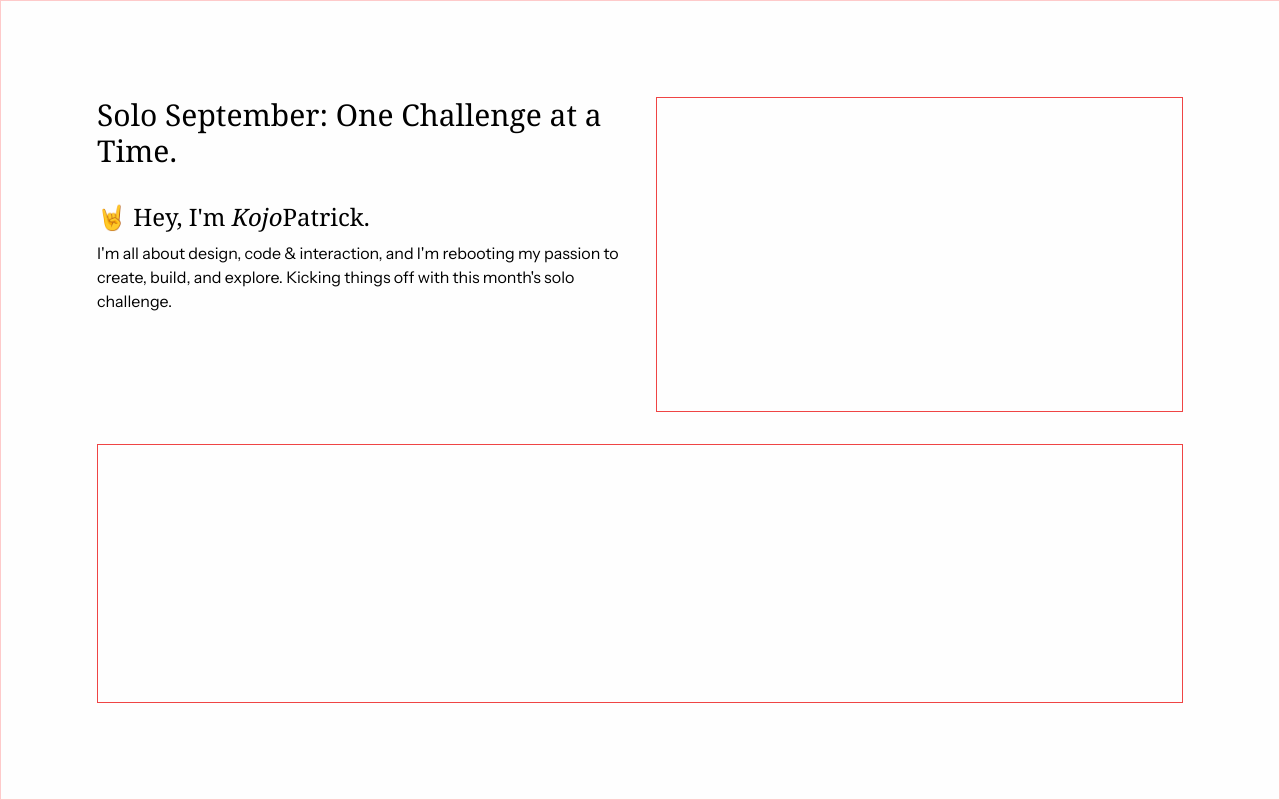
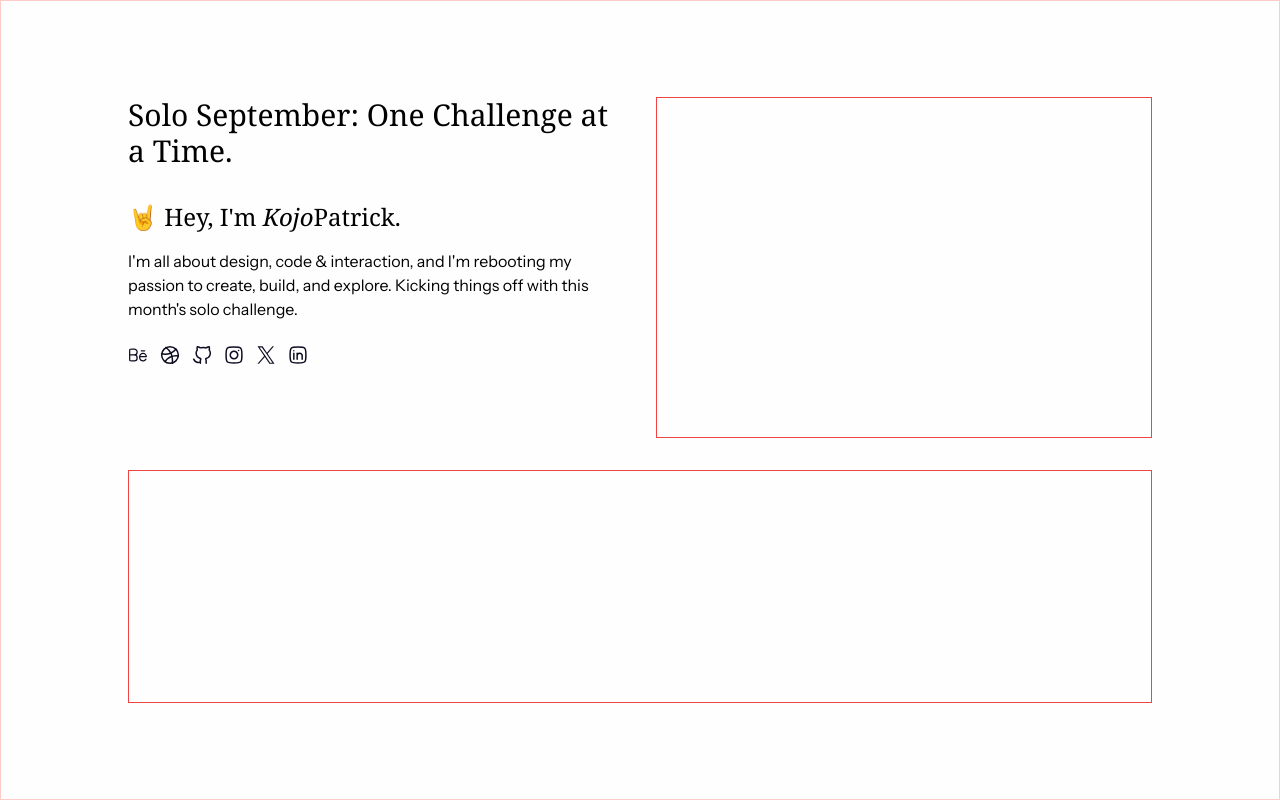
Before and after one commit to thekojopatrick/solo-september, a Next.js app: page / in a window 1280 px wide. Built offline with nearby package versions, Linux system fonts and the light colour scheme.

Commit message:
[wip] add icons and center content

```diff
--- a/src/app/page.tsx
+++ b/src/app/page.tsx
@@ -1,25 +1,46 @@
+import {
+	BehanceIcon,
+	DribbleIcon,
+	GithubIcon,
+	InstagramIcon,
+	LinkedInIcon,
+	XIcon,
+} from '@/components/icons';
+
 export default function Home() {
 	return (
-		<main className='min-h-screen flex gap-8 flex-col p-6 sm:p-24 border border-red-200 sm:grid grid-cols-12'>
+		<main className='min-h-screen p-6 sm:p-24 border border-red-200 flex justify-center '>
+			<section className='container max-w-screen-lg w-full sm:grid grid-cols-12 flex gap-8 flex-col'>
 				<div className='z-10 w-full max-w-xl flex flex-col gap-8 col-span-6'>
 					<h2 className='font-serif text-3xl'>
 						Solo September: One Challenge at a Time.
 					</h2>
 					<div className='space-y-2'>
+						<div className='flex flex-col gap-4'>
 							<h1 className='font-serif text-2xl'>
 								🤘 Hey, I&apos;m <span className='italic'>Kojo</span>Patrick.
 							</h1>
-					<p className=''>
+							<p className='mb-4'>
 								I&apos;m all about design, code & interaction, and I&apos;m
-						rebooting my passion to create, build, and explore. Kicking things
-						off with this month&apos;s solo challenge.
+								rebooting my passion to create, build, and explore. Kicking
+								things off with this month&apos;s solo challenge.
 							</p>
+						</div>
+						<div className='flex flex-row gap-3 items-center mt-8'>
+							<BehanceIcon />
+							<DribbleIcon />
+							<GithubIcon />
+							<InstagramIcon />
+							<XIcon />
+							<LinkedInIcon />
+						</div>
 					</div>
 				</div>
 
 				<div className='col-span-6 border border-red-500 min-h-40'></div>
 
 				<div className='mb-32 min-h-40 col-span-full h-full grid text-center lg:mb-0 lg:w-full lg:grid-cols-4 lg:text-left border border-red-500'></div>
+			</section>
 		</main>
 	);
 }
--- /dev/null
+++ b/src/components/icons/behance.tsx
@@ -0,0 +1,23 @@
+import React from 'react';
+
+const BehanceIcon = () => {
+	return (
+		<svg
+			width='20'
+			height='20'
+			viewBox='0 0 20 20'
+			fill='none'
+			xmlns='http://www.w3.org/2000/svg'
+		>
+			<path
+				d='M1.6665 9.99999H6.354M16.6665 5.83332H13.3332M11.6665 11.6667H18.3332C18.3332 9.96582 16.8415 8.33332 14.9998 8.33332C13.1582 8.33332 11.6665 9.96582 11.6665 11.6667ZM11.6665 11.6667V12.5C11.6662 13.234 11.9082 13.9476 12.355 14.53C12.8017 15.1124 13.4282 15.5311 14.1372 15.7211C14.8462 15.911 15.5981 15.8616 16.2762 15.5806C16.9543 15.2995 17.5206 14.8025 17.8873 14.1667M6.1665 4.16666H3.33317C2.54734 4.16666 2.15484 4.16666 1.91067 4.41082C1.6665 4.65499 1.6665 5.04749 1.6665 5.83332V14.1667C1.6665 14.9525 1.6665 15.345 1.91067 15.5892C2.15484 15.8333 2.54734 15.8333 3.33317 15.8333H6.1665C7.82317 15.8333 9.1665 14.5275 9.1665 12.9167C9.1665 11.3058 7.82317 9.99999 6.1665 9.99999C7.82317 9.99999 9.1665 8.69416 9.1665 7.08332C9.1665 5.47249 7.82317 4.16666 6.1665 4.16666Z'
+				stroke='#0D0C22'
+				stroke-width='1.25'
+				stroke-linecap='round'
+				stroke-linejoin='round'
+			/>
+		</svg>
+	);
+};
+
+export default BehanceIcon;
--- /dev/null
+++ b/src/components/icons/dribbble.tsx
@@ -0,0 +1,37 @@
+import React from 'react';
+
+const DribbbleIcon = () => {
+	return (
+		<svg
+			width='20'
+			height='20'
+			viewBox='0 0 20 20'
+			fill='none'
+			xmlns='http://www.w3.org/2000/svg'
+		>
+			<path
+				d='M9.99984 18.3333C14.6022 18.3333 18.3332 14.6024 18.3332 9.99999C18.3332 5.39762 14.6022 1.66666 9.99984 1.66666C5.39746 1.66666 1.6665 5.39762 1.6665 9.99999C1.6665 14.6024 5.39746 18.3333 9.99984 18.3333Z'
+				stroke='#0D0C22'
+				stroke-width='1.5'
+				stroke-linecap='round'
+				stroke-linejoin='round'
+			/>
+			<path
+				d='M18.3332 11.0533C17.5492 10.9067 16.7533 10.8331 15.9557 10.8333C11.4957 10.8333 7.52817 13.1183 4.99984 16.6667M15.8332 4.16666C13.2248 7.22249 9.3065 9.16666 4.92484 9.16666C3.80317 9.16666 2.71234 9.03916 1.6665 8.79916'
+				stroke='#0D0C22'
+				stroke-width='1.5'
+				stroke-linecap='round'
+				stroke-linejoin='round'
+			/>
+			<path
+				d='M12.1813 18.3333C12.3936 17.3024 12.5002 16.2525 12.4997 15.2C12.4997 9.93833 9.86134 5.28917 5.83301 2.5'
+				stroke='#0D0C22'
+				stroke-width='1.5'
+				stroke-linecap='round'
+				stroke-linejoin='round'
+			/>
+		</svg>
+	);
+};
+
+export default DribbbleIcon;
--- /dev/null
+++ b/src/components/icons/github.tsx
@@ -0,0 +1,30 @@
+import React from 'react';
+
+const GithubIcon = () => {
+	return (
+		<svg
+			width='20'
+			height='20'
+			viewBox='0 0 20 20'
+			fill='none'
+			xmlns='http://www.w3.org/2000/svg'
+		>
+			<path
+				d='M8.33317 17.14C5.47567 18.1042 3.09484 17.14 1.6665 14.1667'
+				stroke='#0D0C22'
+				stroke-width='1.5'
+				stroke-linecap='round'
+				stroke-linejoin='round'
+			/>
+			<path
+				d='M8.33317 18.3333V15.6317C8.33317 15.1333 8.4865 14.7 8.73317 14.3083C8.90317 14.04 8.7865 13.6583 8.48067 13.575C5.94484 12.8767 4.1665 11.7558 4.1665 8.03749C4.1665 7.07083 4.48317 6.16249 5.03984 5.37083C5.17817 5.17416 5.24817 5.07583 5.26484 4.98749C5.2815 4.89749 5.25234 4.78166 5.194 4.54833C4.95817 3.60166 4.974 2.59583 5.32734 1.68999C5.32734 1.68999 6.05817 1.45083 7.72234 2.48999C8.10234 2.72749 8.29234 2.84666 8.45984 2.87333C8.62734 2.89999 8.85067 2.84416 9.29734 2.73249C9.93598 2.57415 10.5919 2.49605 11.2498 2.49999C11.9078 2.49718 12.5636 2.57555 13.2023 2.73333C13.649 2.84499 13.8732 2.89999 14.0407 2.87416C14.2073 2.84749 14.3973 2.72833 14.7773 2.49083C16.4415 1.45166 17.1723 1.69083 17.1723 1.69083C17.5257 2.59666 17.5415 3.60249 17.3057 4.54916C17.2473 4.78249 17.219 4.89916 17.2357 4.98749C17.2523 5.07583 17.3215 5.17499 17.4598 5.37166C18.0165 6.16333 18.3332 7.07166 18.3332 8.03833C18.3332 11.7567 16.5548 12.8775 14.019 13.5742C13.7132 13.6583 13.5965 14.04 13.7665 14.3075C14.0132 14.6992 14.1665 15.1325 14.1665 15.6317V18.3333'
+				stroke='#0D0C22'
+				stroke-width='1.5'
+				stroke-linecap='round'
+				stroke-linejoin='round'
+			/>
+		</svg>
+	);
+};
+
+export default GithubIcon;
--- /dev/null
+++ b/src/components/icons/index.tsx
@@ -0,0 +1,6 @@
+export { default as GithubIcon } from './github';
+export { default as InstagramIcon } from './instagram';
+export { default as XIcon } from './twitter';
+export { default as LinkedInIcon } from './linkedIn';
+export { default as BehanceIcon } from './behance';
+export { default as DribbleIcon } from './dribbble';
--- /dev/null
+++ b/src/components/icons/instagram.tsx
@@ -0,0 +1,30 @@
+import React from 'react';
+
+const InstagramIcon = () => {
+	return (
+		<svg
+			width='20'
+			height='20'
+			viewBox='0 0 20 20'
+			fill='none'
+			xmlns='http://www.w3.org/2000/svg'
+		>
+			<path
+				d='M2.0835 10C2.0835 6.26834 2.0835 4.40168 3.24266 3.24251C4.40183 2.08334 6.26766 2.08334 10.0002 2.08334C13.7318 2.08334 15.5985 2.08334 16.7577 3.24251C17.9168 4.40168 17.9168 6.26751 17.9168 10C17.9168 13.7317 17.9168 15.5983 16.7577 16.7575C15.5985 17.9167 13.7327 17.9167 10.0002 17.9167C6.2685 17.9167 4.40183 17.9167 3.24266 16.7575C2.0835 15.5983 2.0835 13.7325 2.0835 10Z'
+				stroke='#0D0C22'
+				stroke-width='1.5'
+				stroke-linecap='round'
+				stroke-linejoin='round'
+			/>
+			<path
+				d='M14.59 5.41669H14.5817M13.75 10C13.75 10.9946 13.3549 11.9484 12.6516 12.6517C11.9484 13.3549 10.9946 13.75 10 13.75C9.00544 13.75 8.05161 13.3549 7.34835 12.6517C6.64509 11.9484 6.25 10.9946 6.25 10C6.25 9.00546 6.64509 8.05163 7.34835 7.34837C8.05161 6.64511 9.00544 6.25002 10 6.25002C10.9946 6.25002 11.9484 6.64511 12.6516 7.34837C13.3549 8.05163 13.75 9.00546 13.75 10Z'
+				stroke='#0D0C22'
+				stroke-width='1.5'
+				stroke-linecap='round'
+				stroke-linejoin='round'
+			/>
+		</svg>
+	);
+};
+
+export default InstagramIcon;
--- /dev/null
+++ b/src/components/icons/linkedIn.tsx
@@ -0,0 +1,30 @@
+import React from 'react';
+
+const LinkedInIcon = () => {
+	return (
+		<svg
+			width='20'
+			height='20'
+			viewBox='0 0 20 20'
+			fill='none'
+			xmlns='http://www.w3.org/2000/svg'
+		>
+			<path
+				d='M5.83335 8.33334V14.1667M9.16669 10.8333V14.1667M9.16669 10.8333C9.16669 10.505 9.23135 10.1799 9.35699 9.87664C9.48262 9.57332 9.66677 9.29772 9.89892 9.06558C10.1311 8.83343 10.4067 8.64928 10.71 8.52364C11.0133 8.39801 11.3384 8.33334 11.6667 8.33334C11.995 8.33334 12.3201 8.39801 12.6234 8.52364C12.9267 8.64928 13.2023 8.83343 13.4345 9.06558C13.6666 9.29772 13.8507 9.57332 13.9764 9.87664C14.102 10.1799 14.1667 10.505 14.1667 10.8333V14.1667M9.16669 10.8333V8.33334M5.84002 5.83334H5.83252'
+				stroke='#0D0C22'
+				stroke-width='1.5'
+				stroke-linecap='round'
+				stroke-linejoin='round'
+			/>
+			<path
+				d='M2.0835 10C2.0835 6.26834 2.0835 4.40168 3.24266 3.24251C4.40183 2.08334 6.26766 2.08334 10.0002 2.08334C13.7318 2.08334 15.5985 2.08334 16.7577 3.24251C17.9168 4.40168 17.9168 6.26751 17.9168 10C17.9168 13.7317 17.9168 15.5983 16.7577 16.7575C15.5985 17.9167 13.7327 17.9167 10.0002 17.9167C6.2685 17.9167 4.40183 17.9167 3.24266 16.7575C2.0835 15.5983 2.0835 13.7325 2.0835 10Z'
+				stroke='#0D0C22'
+				stroke-width='1.5'
+				stroke-linecap='round'
+				stroke-linejoin='round'
+			/>
+		</svg>
+	);
+};
+
+export default LinkedInIcon;
--- /dev/null
+++ b/src/components/icons/twitter.tsx
@@ -0,0 +1,20 @@
+import React from 'react';
+
+const XIcon = () => {
+	return (
+		<svg
+			width='20'
+			height='20'
+			viewBox='0 0 20 20'
+			fill='none'
+			xmlns='http://www.w3.org/2000/svg'
+		>
+			<path
+				d='M11.6175 8.66L17.9463 1.25H16.4462L10.9525 7.68375L6.5625 1.25H1.5L8.1375 10.98L1.5 18.75H3L8.8025 11.955L13.4388 18.75H18.5012L11.6175 8.66ZM9.56375 11.065L8.89125 10.0962L3.54 2.3875H5.84375L10.1612 8.60875L10.8338 9.5775L16.4475 17.665H14.1437L9.56375 11.065Z'
+				fill='#0D0C22'
+			/>
+		</svg>
+	);
+};
+
+export default XIcon;
```
Lines whose indentation alone changed are shown as unchanged.
